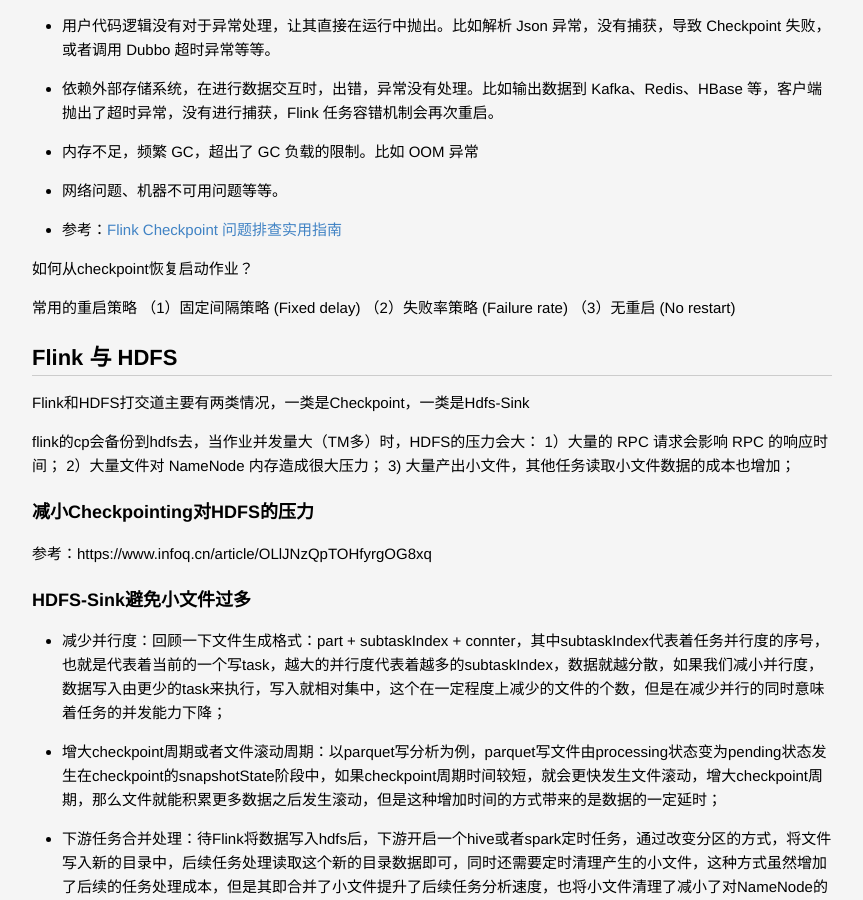
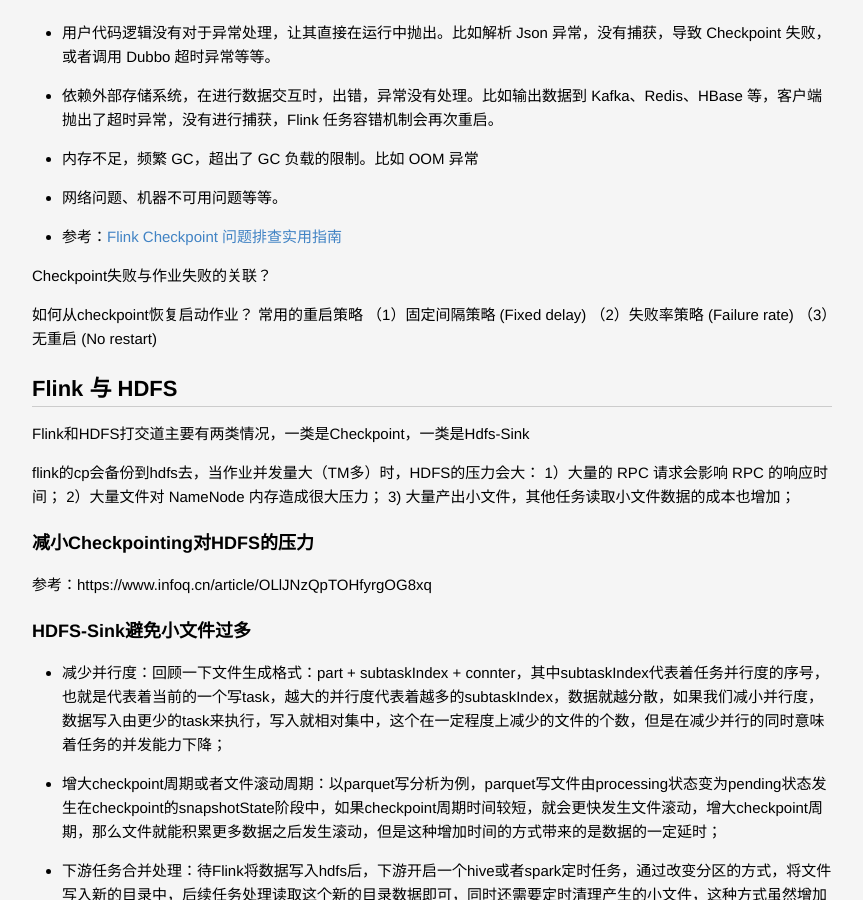
Before and after one commit to lucky521/blog, a Jekyll site: the page built from _posts/framework/2020-03-05-flink.markdown, in a window 1280 px wide and 900 px high, scrolled down 3765 px. Shown: the whole window, without its empty margins (208-1071 px from the left). Built offline with Jekyll 4.4.1, drawn with Linux system fonts in a browser that asks for light colours.

Commit message:
Update 2020-03-05-flink.markdown

```diff
--- a/_posts/framework/2020-03-05-flink.markdown
+++ b/_posts/framework/2020-03-05-flink.markdown
@@ -54,7 +54,7 @@
 任务槽可以实现TaskManager中不同Task的资源隔离，不过是逻辑隔离，并且只隔离内存，亦即在调度层面认为每个任务槽“应该”得到taskmanager.heap.size的N分之一大小的内存。CPU资源不算在内。
 
 
-### Checkpoint 和 Savepoint
+## Checkpoint 和 Savepoint
 
 Flink中的每个方法或算子都可以是由状态的。
 
@@ -85,9 +85,9 @@
 * 网络问题、机器不可用问题等等。
 - 参考：[Flink Checkpoint 问题排查实用指南](https://www.jianshu.com/p/fc100f85a0fb)
 
+Checkpoint失败与作业失败的关联？
 
 如何从checkpoint恢复启动作业？
-
 常用的重启策略
     （1）固定间隔策略 (Fixed delay)
     （2）失败率策略 (Failure rate)
```
